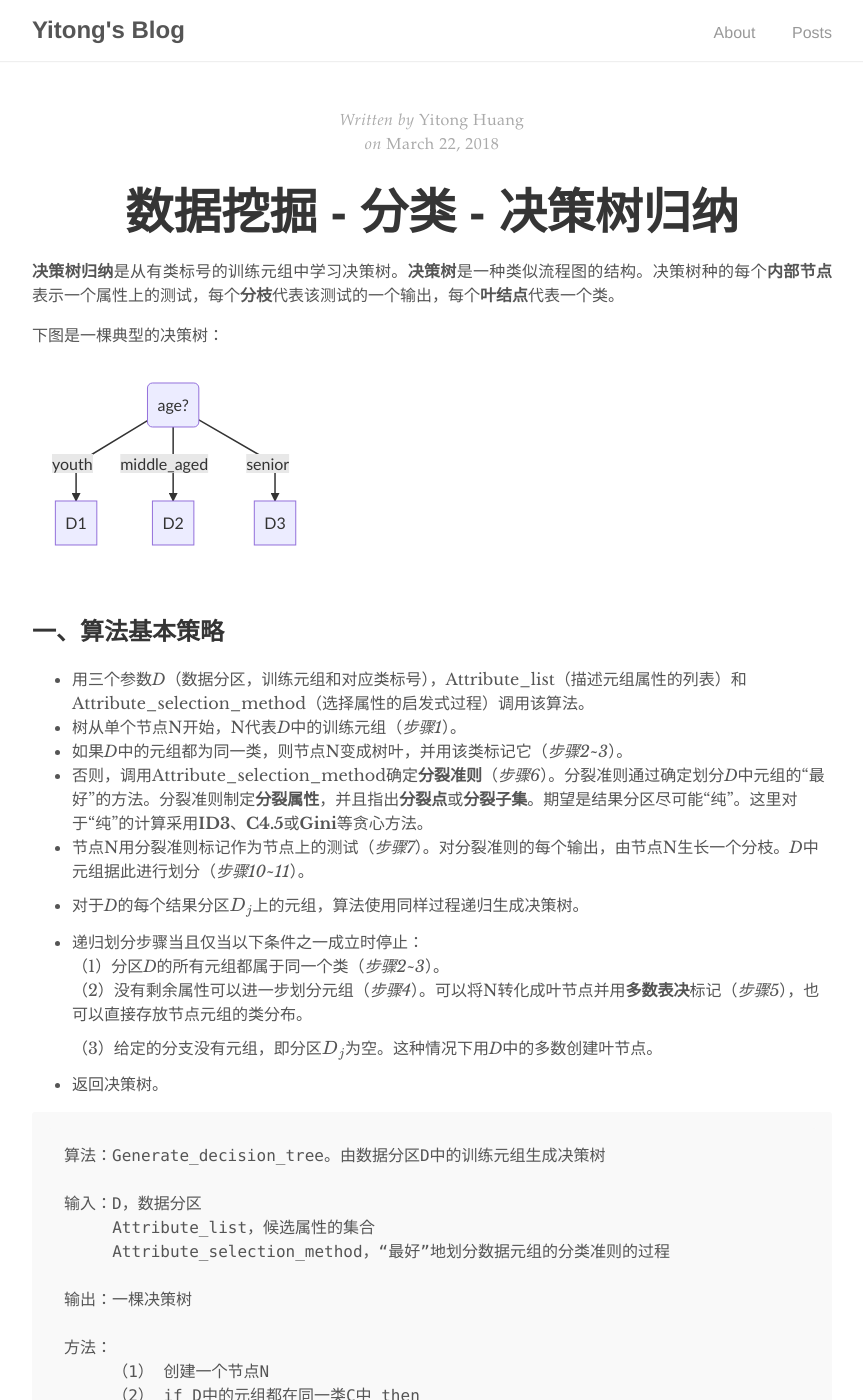
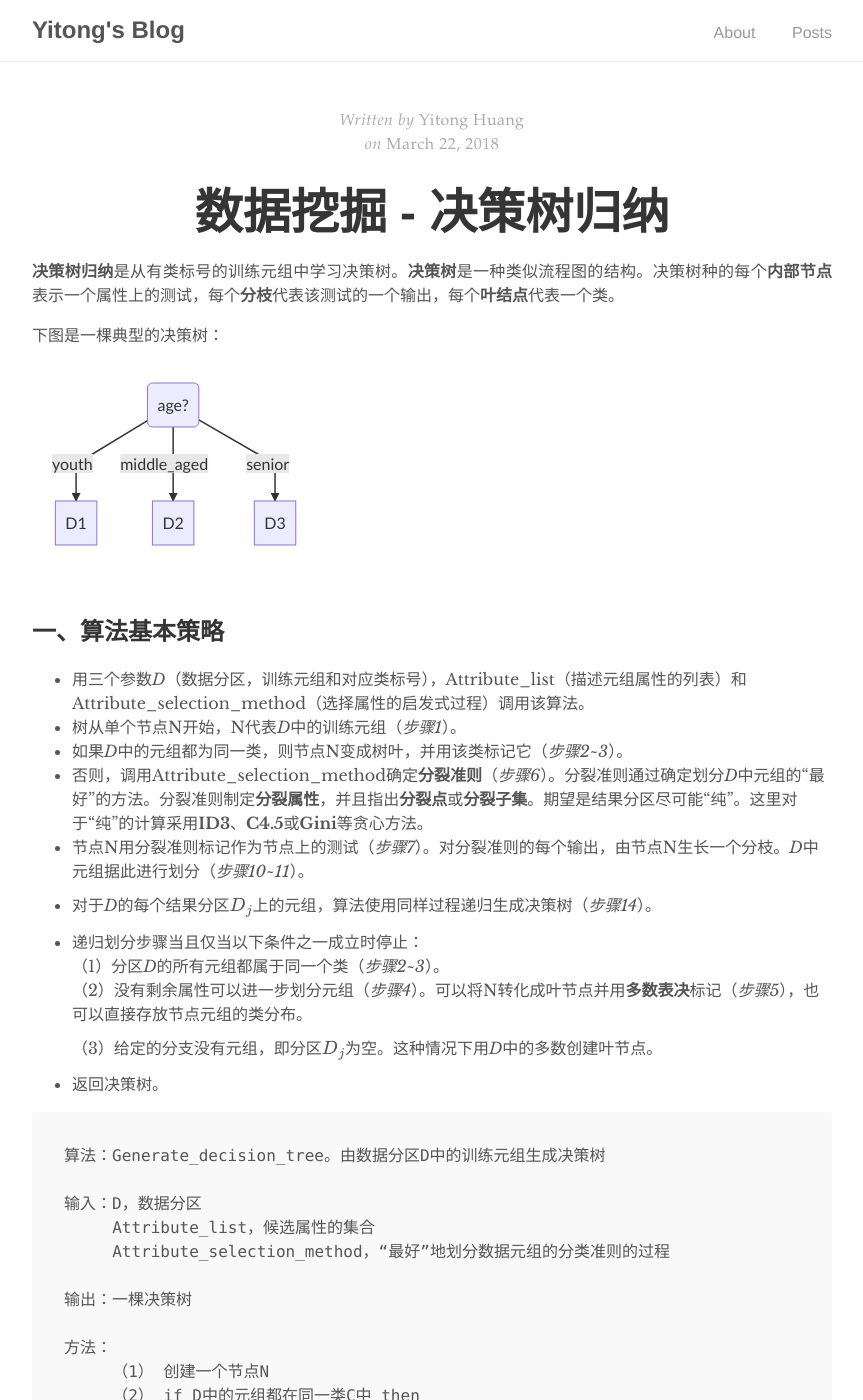
Before and after one commit to yitong-huang/blog, a Jekyll site: the page built from _posts/2018-03-22-decision-tree.md, in a window 1280 px wide and 1400 px high. Shown: the whole window, without its empty margins (208-1071 px from the left). Built offline with Jekyll 4.4.1, drawn with Linux system fonts in a browser that asks for light colours; formulas are drawn with MathJax 3; some of the changed text lies outside the part shown.

Commit message:
modify some errors

```diff
--- a/_posts/2018-03-22-decision-tree.md
+++ b/_posts/2018-03-22-decision-tree.md
@@ -1,6 +1,6 @@
 ---
 layout: post
-title: "数据挖掘 - 分类 - 决策树归纳"
+title: "数据挖掘 - 决策树归纳"
 author: "Yitong Huang"
 mathjax: true
 tags: Data Mining
@@ -29,7 +29,7 @@ D -->|fair| H((yes))
 * 如果*D*中的元组都为同一类，则节点N变成树叶，并用该类标记它（*步骤2~3*）。
 * 否则，调用Attribute_selection_method确定**分裂准则**（*步骤6*）。分裂准则通过确定划分*D*中元组的“最好”的方法。分裂准则制定**分裂属性**，并且指出**分裂点**或**分裂子集**。期望是结果分区尽可能“纯”。这里对于“纯”的计算采用**ID3**、**C4.5**或**Gini**等贪心方法。
 * 节点N用分裂准则标记作为节点上的测试（*步骤7*）。对分裂准则的每个输出，由节点N生长一个分枝。*D*中元组据此进行划分（*步骤10~11*）。
-* 对于*D*的每个结果分区\\(D_j\\)上的元组，算法使用同样过程递归生成决策树。
+* 对于*D*的每个结果分区\\(D_j\\)上的元组，算法使用同样过程递归生成决策树（*步骤14*）。
 * 递归划分步骤当且仅当以下条件之一成立时停止：
     （1）分区*D*的所有元组都属于同一个类（*步骤2~3*）。
     （2）没有剩余属性可以进一步划分元组（*步骤4*）。可以将N转化成叶节点并用**多数表决**标记（*步骤5*），也可以直接存放节点元组的类分布。
@@ -81,7 +81,7 @@ D -->|fair| H((yes))
 
     $$Gain(A)=Info(D)-Info_A(D)$$
 
-    我们选择最大的信息增益//(Gain(A)//)的属性A作为节点N的分裂属性。
+    我们选择最大的信息增益\\(Gain(A)\\)的属性A作为节点N的分裂属性。
 
 2. 增益率C4.5
 
```
